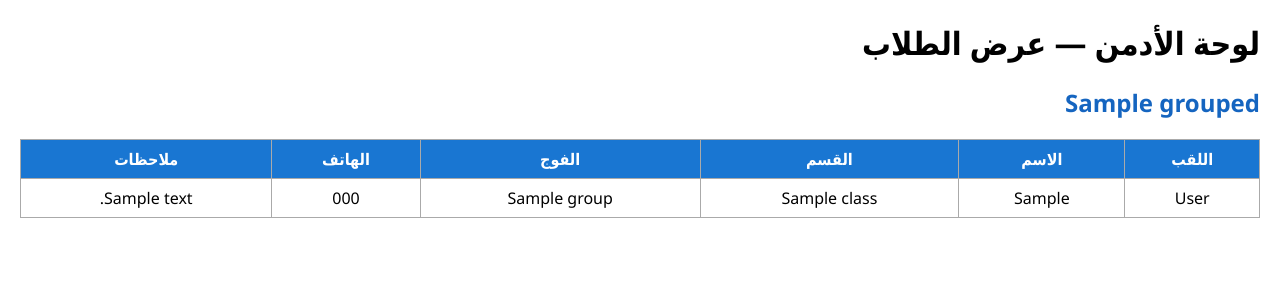
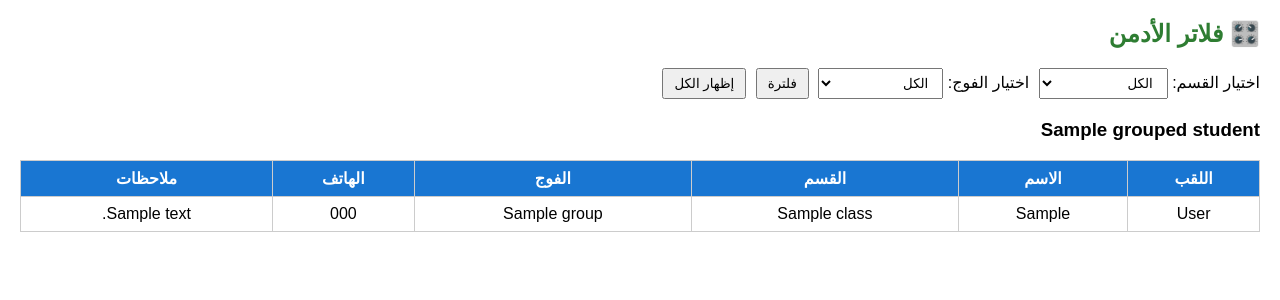
Before and after one commit to hocinebno3131-source/students_app, a Flask app: template templates/admin.html in a window 1280 px wide. Shown: the top 300 px of the page. Run offline with Flask 3, Linux system fonts and the light colour scheme; the template is opened without the code that fills it: most values are stand-ins (such as "Sample title", 1, 10 or a date in 2020).

Commit message:
Update admin.html

```diff
--- a/templates/admin.html
+++ b/templates/admin.html
@@ -2,23 +2,49 @@
 <html lang="ar" dir="rtl">
 <head>
     <meta charset="UTF-8">
-    <title>لوحة الأدمن</title>
+    <title>صفحة الأدمن</title>
     <style>
-        body { font-family: "Segoe UI", Tahoma, Arial; margin: 20px; }
-        h2 { color: #1565c0; }
+        body { font-family: Arial, sans-serif; margin: 20px; }
+        h2 { color: #2e7d32; }
         table { width: 100%; border-collapse: collapse; margin-bottom: 30px; }
-        th, td { border: 1px solid #aaa; padding: 8px; text-align: center; }
-        th { background: #1976d2; color: white; }
+        th, td { border: 1px solid #ccc; padding: 8px; text-align: center; }
+        th { background-color: #1976d2; color: white; }
+        .filter-box { margin-bottom: 20px; }
+        select, button { padding: 6px 10px; margin-left: 5px; }
+        button { cursor: pointer; }
     </style>
 </head>
 <body>
 
-<h1>لوحة الأدمن — عرض الطلاب</h1>
+<h2>🎛️ فلاتر الأدمن</h2>
 
-{% if grouped %}
-    {% for group_name, students in grouped.items() %}
-        <h2>{{ group_name }}</h2>
+<form method="POST">
+    <div class="filter-box">
+        <label>اختيار القسم:</label>
+        <select name="filter_class">
+            <option value="all" {% if selected_class=='all' %}selected{% endif %}>الكل</option>
+            {% for c in classes %}
+            <option value="{{ c }}" {% if selected_class==c %}selected{% endif %}>{{ c }}</option>
+            {% endfor %}
+        </select>
+
+        <label>اختيار الفوج:</label>
+        <select name="filter_group">
+            <option value="all" {% if selected_group=='all' %}selected{% endif %}>الكل</option>
+            {% for g in groups %}
+            <option value="{{ g }}" {% if selected_group==g %}selected{% endif %}>{{ g }}</option>
+            {% endfor %}
+        </select>
+
+        <button type="submit">فلترة</button>
+        <button type="submit" name="filter_class" value="all">إظهار الكل</button>
+    </div>
+</form>
+
+{% for group_name, students in grouped_students.items() %}
+<h3>{{ group_name }}</h3>
 <table>
+    <thead>
         <tr>
             <th>اللقب</th>
             <th>الاسم</th>
@@ -27,6 +53,8 @@
             <th>الهاتف</th>
             <th>ملاحظات</th>
         </tr>
+    </thead>
+    <tbody>
         {% for s in students %}
         <tr>
             <td>{{ s.last_name }}</td>
@@ -37,11 +65,9 @@
             <td>{{ s.note }}</td>
         </tr>
         {% endfor %}
+    </tbody>
 </table>
 {% endfor %}
-{% else %}
-    <p>لا توجد بيانات حالياً.</p>
-{% endif %}
 
 </body>
 </html>
```
Lines whose indentation alone changed are shown as unchanged.
